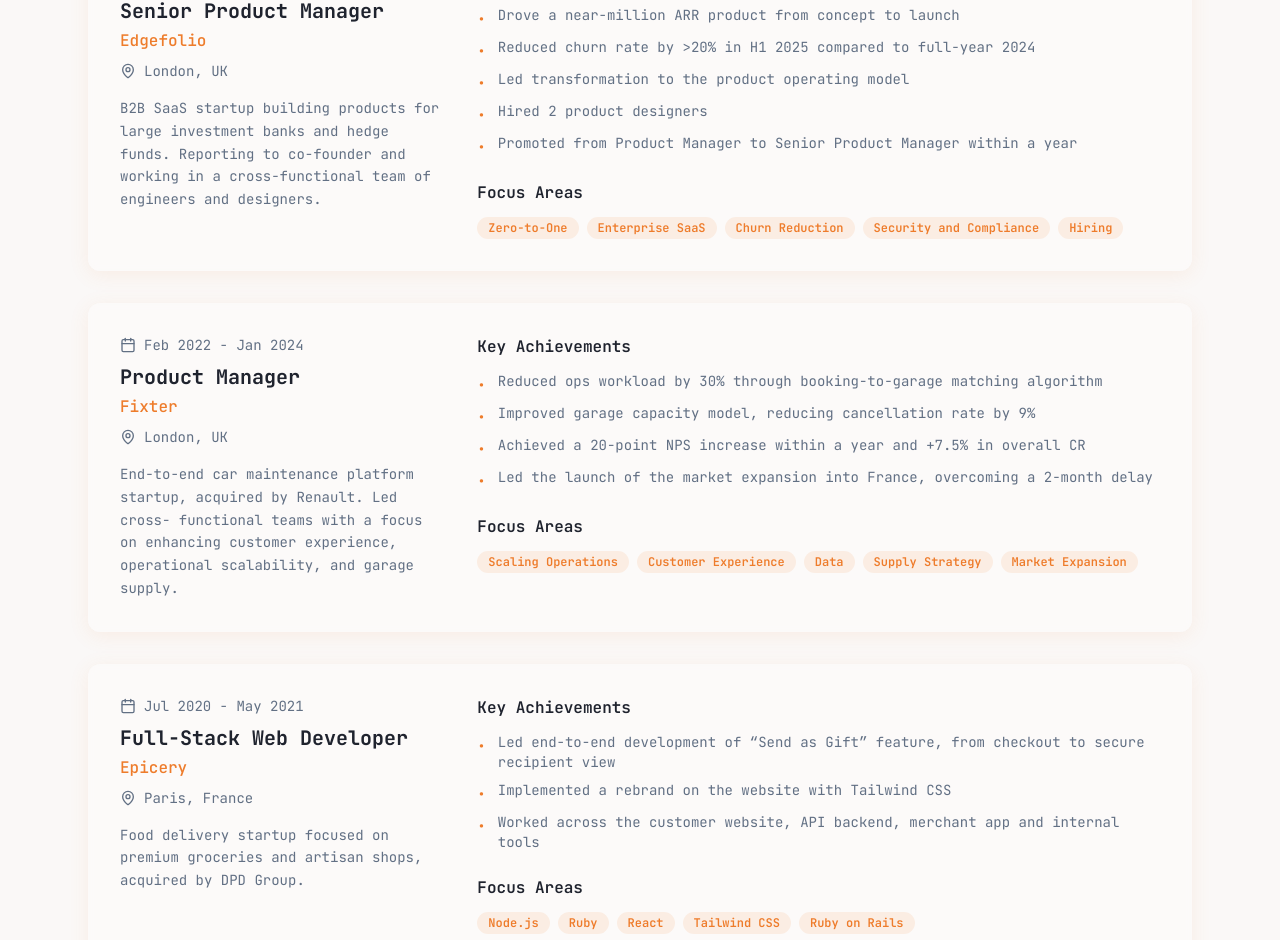
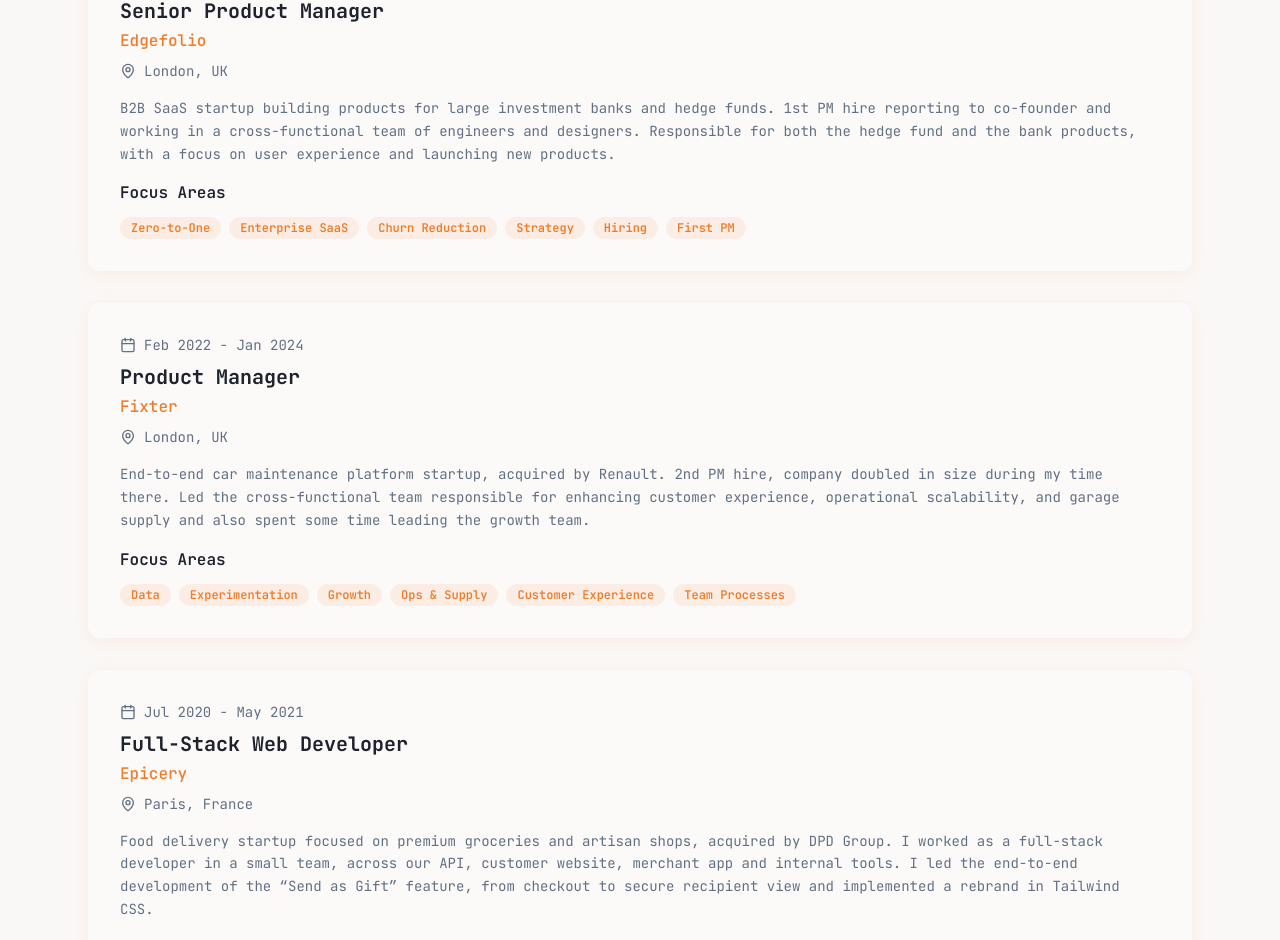
Before and after one commit to lucieraoult/portfolio, a React (Vite) app: page / in a window 1280 px wide. Shown: the part 1180-2120 px from the top of the page. Built offline with nearby package versions, Linux system fonts and the light colour scheme.

Commit message:
Reviewed the experience section to better fit the website purpose

```diff
--- a/src/components/Experience.tsx
+++ b/src/components/Experience.tsx
@@ -10,56 +10,32 @@ const Experience = () => {
       role: "Senior Product Manager",
       period: "Apr 2024 - Present",
       location: "London, UK",
-      description: "B2B SaaS startup building products for large investment banks and hedge funds. Reporting to co-founder and working in a cross-functional team of engineers and designers.",
-      achievements: [
-        "Drove a near-million ARR product from concept to launch",
-        "Reduced churn rate by >20% in H1 2025 compared to full-year 2024",
-        "Led transformation to the product operating model",
-        "Hired 2 product designers",
-        "Promoted from Product Manager to Senior Product Manager within a year"
-      ],
-      technologies: ["Zero-to-One", "Enterprise SaaS", "Churn Reduction", "Security and Compliance", "Hiring"]
+      description: "B2B SaaS startup building products for large investment banks and hedge funds. 1st PM hire reporting to co-founder and working in a cross-functional team of engineers and designers. Responsible for both the hedge fund and the bank products, with a focus on user experience and launching new products.",
+      technologies: ["Zero-to-One", "Enterprise SaaS", "Churn Reduction", "Strategy", "Hiring", "First PM"]
     },
     {
       company: "Fixter",
       role: "Product Manager",
       period: "Feb 2022 - Jan 2024",
       location: "London, UK",
-      description: "End-to-end car maintenance platform startup, acquired by Renault. Led cross- functional teams with a focus on enhancing customer experience, operational scalability, and garage supply.",
-      achievements: [
-        "Reduced ops workload by 30% through booking-to-garage matching algorithm",
-        "Improved garage capacity model, reducing cancellation rate by 9%",
-        "Achieved a 20-point NPS increase within a year and +7.5% in overall CR",
-        "Led the launch of the market expansion into France, overcoming a 2-month delay"
-      ],
-      technologies: ["Scaling Operations", "Customer Experience", "Data", "Supply Strategy", "Market Expansion"]
+      description: "End-to-end car maintenance platform startup, acquired by Renault. 2nd PM hire, company doubled in size during my time there. Led the cross-functional team responsible for enhancing customer experience, operational scalability, and garage supply and also spent some time leading the growth team.",
+      technologies: ["Data", "Experimentation", "Growth", "Ops & Supply", "Customer Experience", "Team Processes"]
     },
     {
       company: "Epicery",
       role: "Full-Stack Web Developer",
       period: "Jul 2020 - May 2021",
       location: "Paris, France",
-      description: "Food delivery startup focused on premium groceries and artisan shops, acquired by DPD Group.",
-      achievements: [
-        "Led end-to-end development of “Send as Gift” feature, from checkout to secure recipient view",
-        "Implemented a rebrand on the website with Tailwind CSS",
-        "Worked across the customer website, API backend, merchant app and internal tools"
-      ],
-      technologies: ["Node.js", "Ruby", "React", "Tailwind CSS", "Ruby on Rails"]
+      description: "Food delivery startup focused on premium groceries and artisan shops, acquired by DPD Group. I worked as a full-stack developer in a small team, across our API, customer website, merchant app and internal tools. I led the end-to-end development of the “Send as Gift” feature, from checkout to secure recipient view and implemented a rebrand in Tailwind CSS.",
+      technologies: ["Node.js", "Ruby on Rails", "APIs", "React", "Tailwind CSS"]
     },
     {
       company: "Nokues",
       role: "Technical Co-Founder",
       period: "Sep 2018 - Jun 2020",
       location: "Barcelona, Spain",
-      description: "Full-stack developer building custom web applications for clients. Transitioned from engineering to product management through customer-facing project leadership.",
-      achievements: [
-        "Built a web app for end users to browse menus, place orders, and pay, with a management interface for restaurants to handle menus and incoming orders",
-        "Saw the app used at 3 events and processed over 200 orders",
-        "Onboarded 15 restaurants",
-        "Participated in Startupbootcamp accelerator"
-      ],
-      technologies: ["React", "Ruby on Rails", "Ruby"]
+      description: "Built a web app for end users to browse menus, place orders, and pay, with a management interface for restaurants to handle menus and incoming orders. Onboarded 15 restaurants, saw the app used at 3 events and processed >200 orders. Participated in the Startupbootcamp accelerator.",
+      technologies: ["Zero-to-One", "Ruby on Rails", "APIs", "React"]
     }
   ];
 
@@ -87,7 +63,7 @@ const Experience = () => {
               style={{ animationDelay: `${index * 0.1}s` }}
             >
               <CardContent className="p-8">
-                <div className="grid grid-cols-1 lg:grid-cols-3 gap-8">
+                <div className="grid grid-cols-1 gap-8">
                   <div className="lg:col-span-1">
                     <div className="flex items-center gap-2 text-sm text-muted-foreground mb-2">
                       <Calendar className="h-4 w-4" />
@@ -102,22 +78,7 @@ const Experience = () => {
                     <p className="text-sm text-muted-foreground leading-relaxed">
                       {exp.description}
                     </p>
-                  </div>
-
-                  <div className="lg:col-span-2">
-                    <div className="mb-6">
-                      <h4 className="font-semibold mb-3">Key Achievements</h4>
-                      <ul className="space-y-2">
-                        {exp.achievements.map((achievement, i) => (
-                          <li key={i} className="text-sm text-muted-foreground flex items-start">
-                            <span className="text-primary mr-3 mt-1">•</span>
-                            {achievement}
-                          </li>
-                        ))}
-                      </ul>
-                    </div>
-
-                    <div>
+                    <div class="mt-4">
                       <h4 className="font-semibold mb-3">Focus Areas</h4>
                       <div className="flex flex-wrap gap-2">
                         {exp.technologies.map((tech) => (
@@ -132,6 +93,7 @@ const Experience = () => {
                       </div>
                     </div>
                   </div>
+
                 </div>
               </CardContent>
             </Card>
```
